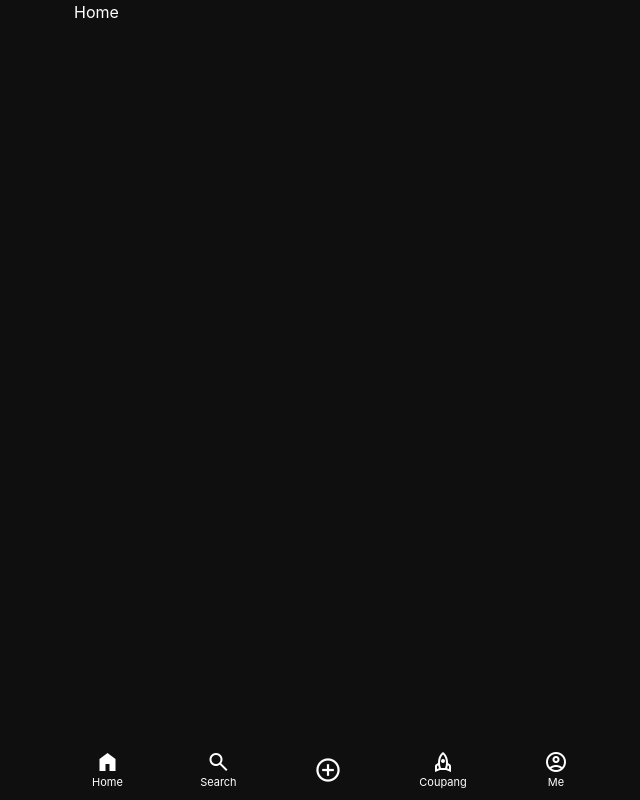
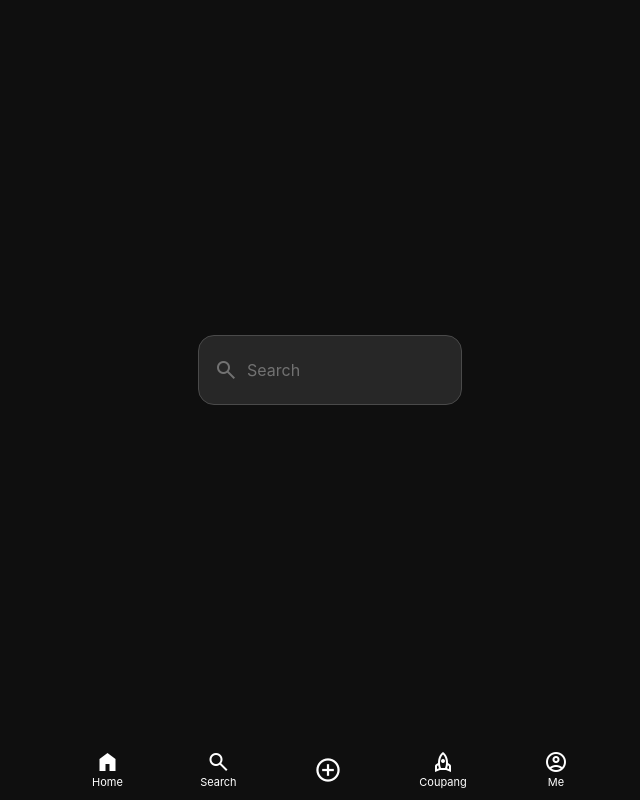
Before and after one commit to hack-seoul/client, a React (Vite) app: page / in a window 1280 px wide. Shown: the whole page, without its empty margins (310-950 px from the left). Built offline with nearby package versions, Linux system fonts and the light colour scheme; a web font is replaced by a local one.

Commit message:
feat: Add homepage

```diff
--- a/src/App.tsx
+++ b/src/App.tsx
@@ -9,6 +9,7 @@ import {
 import { PATH } from '@/constants/routes.ts';
 import HomePage from '@/pages/Home/HomePage.tsx';
 import ProfilePage from '@/pages/Profile/ProfilePage.tsx';
+import SearchPage from '@/pages/Search/SearchPage.tsx';
 import { ShowPangPage } from '@/pages/ShowPang/ShowPangPage.tsx';
 import { QueryClientProvider } from '@/QueryClientProvider.tsx';
 
@@ -24,6 +25,10 @@ const publicRoutes = [
       {
         path: PATH.INDEX,
         element: <HomePage />,
+      },
+      {
+        path: PATH.SEARCH,
+        element: <SearchPage />,
       },
       {
         path: PATH.PROFILE,
--- a/src/components/Layout.tsx
+++ b/src/components/Layout.tsx
@@ -9,7 +9,7 @@ type LayoutProps = {
 
 const Layout = ({ children }: LayoutProps) => {
   return (
-    <Flex w="100%" maxW="560px" mx="auto" px="24px" pb="60px">
+    <Flex w="100%" maxW="560px" h="100dvh" mx="auto" px="24px" pb="60px">
       {children}
       <Menu />
     </Flex>
--- a/src/constants/routes.ts
+++ b/src/constants/routes.ts
@@ -1,5 +1,6 @@
 export const PATH = {
   INDEX: '/',
+  SEARCH: '/search',
   PROFILE: '/profile',
   SHOW_PANG: '/showpang',
 } as const;
--- a/src/pages/Home/HomePage.tsx
+++ b/src/pages/Home/HomePage.tsx
@@ -1,7 +1,60 @@
+import { Box, Flex, Input } from '@chakra-ui/react';
+import { FormEvent, useState } from 'react';
+import { useNavigate } from 'react-router-dom';
+
 import Layout from '@/components/Layout.tsx';
 
 const HomePage = () => {
-  return <Layout>Home</Layout>;
+  const navigate = useNavigate();
+  const [search, setSearch] = useState<string>('');
+
+  const handleSearch = (event: FormEvent) => {
+    event.preventDefault();
+    if (search.trim() !== '') {
+      navigate(`/search?query=${search}`);
+    }
+  };
+
+  return (
+    <Layout>
+      <Flex w="100%" h="100%" alignItems="center" justifyContent="center">
+        <Box as="form" position="relative" onSubmit={handleSearch}>
+          <Input
+            w="264px"
+            h="70px"
+            pl="48px"
+            borderRadius="16px"
+            bgColor="gray"
+            borderColor="border !important"
+            border="1px solid"
+            outline="none"
+            _focus={{
+              borderColor: 'grayLight !important',
+              outline: 'none',
+              boxShadow: 'none',
+            }}
+            placeholder="Search"
+            _placeholder={{ color: 'grayLight' }}
+            value={search}
+            onChange={e => setSearch(e.target.value)}
+          />
+          <Box
+            as="span"
+            pos="absolute"
+            top="50%"
+            left="0"
+            ml="16px"
+            zIndex={1}
+            color="grayLight"
+            transform="translateY(-50%)"
+            className="material-symbols-outlined"
+          >
+            search
+          </Box>
+        </Box>
+      </Flex>
+    </Layout>
+  );
 };
 
 export default HomePage;
--- /dev/null
+++ b/src/pages/Search/SearchPage.tsx
@@ -0,0 +1,7 @@
+import Layout from '@/components/Layout.tsx';
+
+const SearchPage = () => {
+  return <Layout>asdf</Layout>;
+};
+
+export default SearchPage;
```
